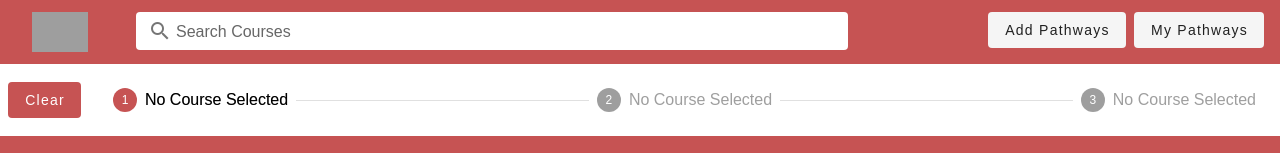
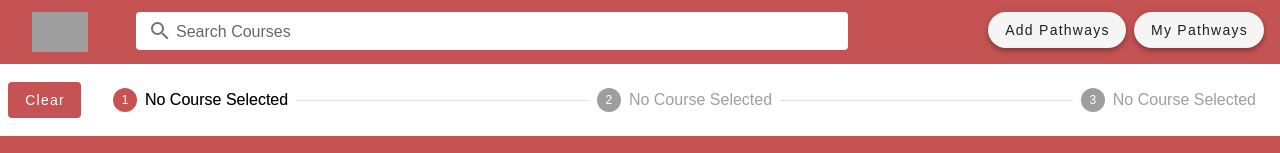
Before and after one commit to nishi7409/HASSPathways, a Vue app in the folder frontend/: page / in a window 1280 px wide. Shown: the top 153 px of the page. Built offline with nearby package versions, Linux system fonts and the light colour scheme; grey boxes are pictures that could not be loaded; a web font is replaced by a local one.

Commit message:
Update App.vue

```diff
--- a/frontend/src/App.vue
+++ b/frontend/src/App.vue
@@ -21,9 +21,10 @@
             </v-flex>
 
             <!-- BUTTONS -->
-            <v-flex md4>
-              <v-btn class="hidden-sm-and-down text-capitalize" depressed id="button" :to="{name: 'activity'}">My Pathways</v-btn>
-              <v-btn class="hidden-sm-and-down mr-2 text-capitalize" depressed id="button" :to="{name: 'home'}">Add Pathways</v-btn>
+            <!-- v-ripple="{ class: 'error--text' }"  -->
+            <v-flex md4 id="topRightButtons">
+              <v-btn class="hidden-sm-and-down text-capitalize" rounded elevation="4" depressed id="button" :to="{name: 'activity'}">My Pathways</v-btn>
+              <v-btn class="hidden-sm-and-down mr-2 text-capitalize" rounded elevation="4" depressed id="button" :to="{name: 'home'}">Add Pathways</v-btn>
             </v-flex>
 
             <!-- MENU BAR -->
@@ -122,6 +123,11 @@ export default {
   float: right;
 }
 
+#topRightButtons .v-btn::before{
+  background-color: transparent;
+}
+
+
 #header {
   height: 70px;
   background-color: #fa8072;
```
